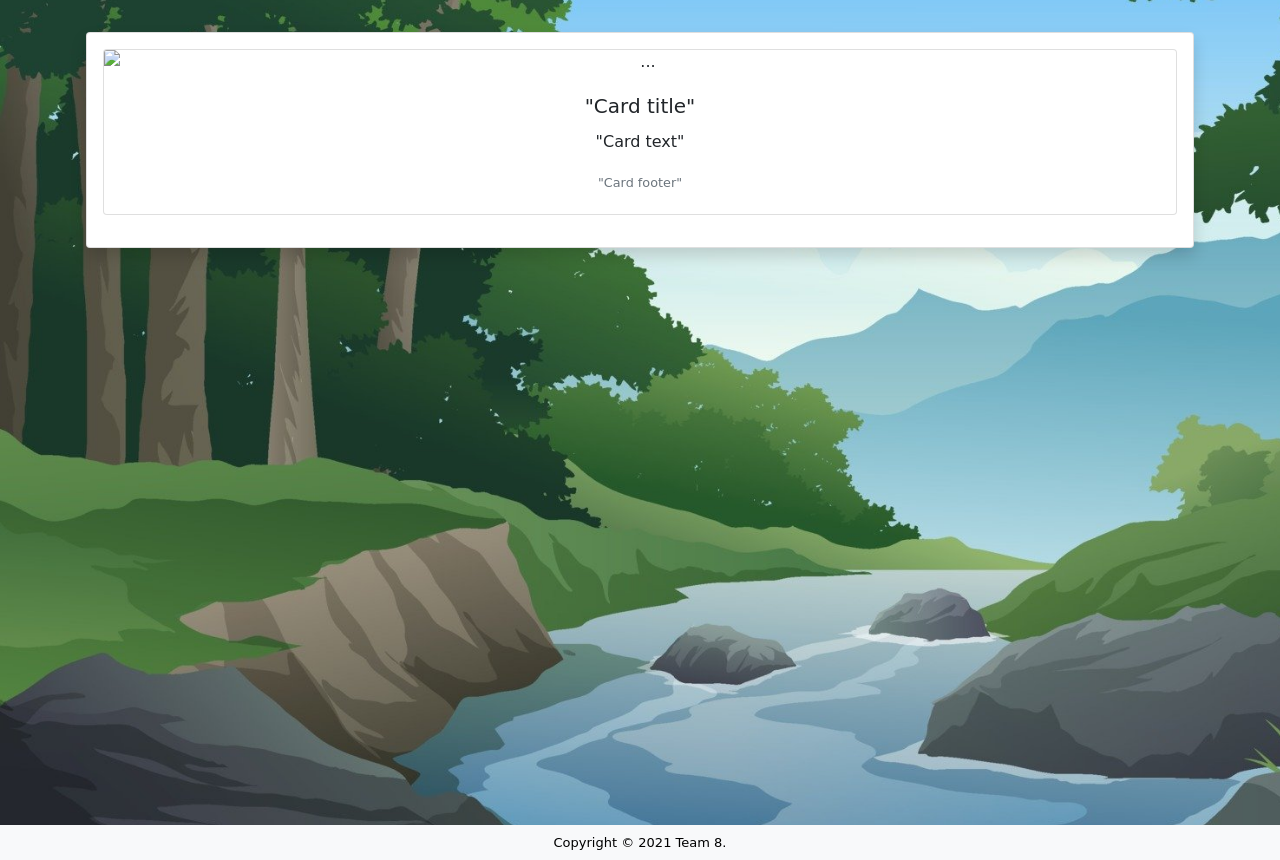
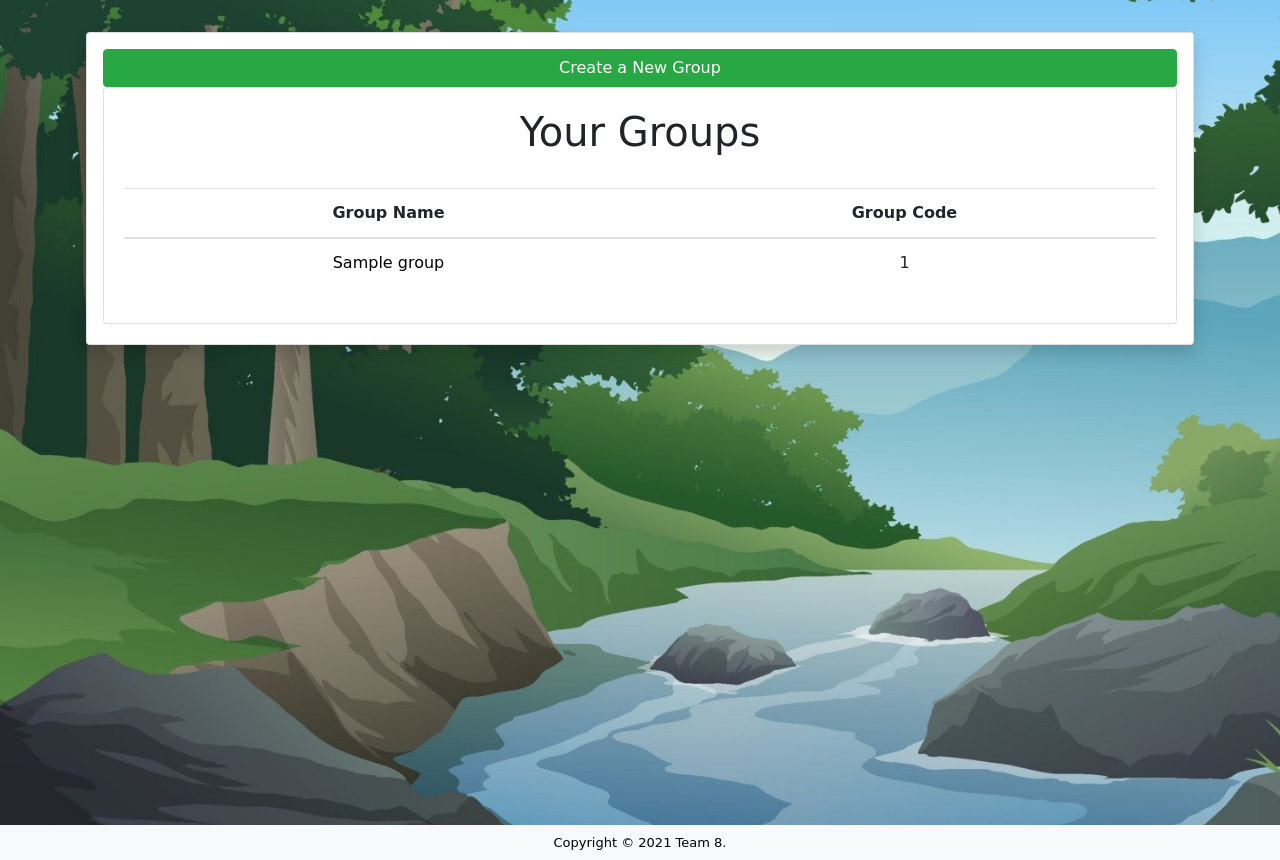
Before and after one commit to James-02/Climate4Kids, a Flask app: template templates/dashboard.html in a window 1280 px wide. Shown: the part 76-936 px from the top of the page. Run offline with Flask 2, Linux system fonts and the light colour scheme; the template is opened without the code that fills it: values that come from a table or form of the project are taken from there, others are empty; tables that the repository leaves empty hold one stand-in row (values such as "Sample post"); parts of the project's set-up code (start-up, migrations or seed data) failed here and were passed over; some libraries are stand-ins or nearby versions.

Commit message:
Updated dashboard to view teacher's groups

```diff
--- a/templates/dashboard.html
+++ b/templates/dashboard.html
@@ -1,14 +1,38 @@
 {% extends "base.html" %}
 {% block title %}Dashboard {% endblock %}
 {% block content %}
+<link rel="stylesheet" type="text/javascript" href="{{ url_for('static',filename='copytext.js') }}">
+
 <div class="card text-center shadow p-3 mb-5 bg-white rounded">
-        <div class="card mb-3">
-          <img src="" class="card-img-top" alt="...">
+    <a href="{{ url_for('users.create_group')}}" class="btn btn-success" >Create a New Group</a>
+    <div class="card mb-1">
           <div class="card-body">
-            <h5 class="card-title">"Card title"</h5>
-            <p class="card-text">"Card text"</p>
-            <p class="card-text"><small class="text-muted">"Card footer"</small></p>
+            <h1 class="group-dashboard">Your Groups</h1>
+              <br>
+              <table class="table">
+                  <tr>
+                      <th>Group Name</th>
+                      <th>Group Code</th>
+                  </tr>
+                  <tbody>
+                    {% for group in groups %}
+                        <tr>
+                            <td>
+                                <a style="text-decoration:none; color:black" href="/groups/{{group.id}}">{{ group.name }}</a>
+                            </td>
+                            <td>
+                                <div id="group-id">
+                                      {{ group.id }}
+                                </div>
+                            </td>
+                        </tr>
+                    {% endfor %}
+                </tbody>
+              </table>
+          </div>
+        </div>
           </div>
         </div>
 </div>
+
 {% endblock %}
```
